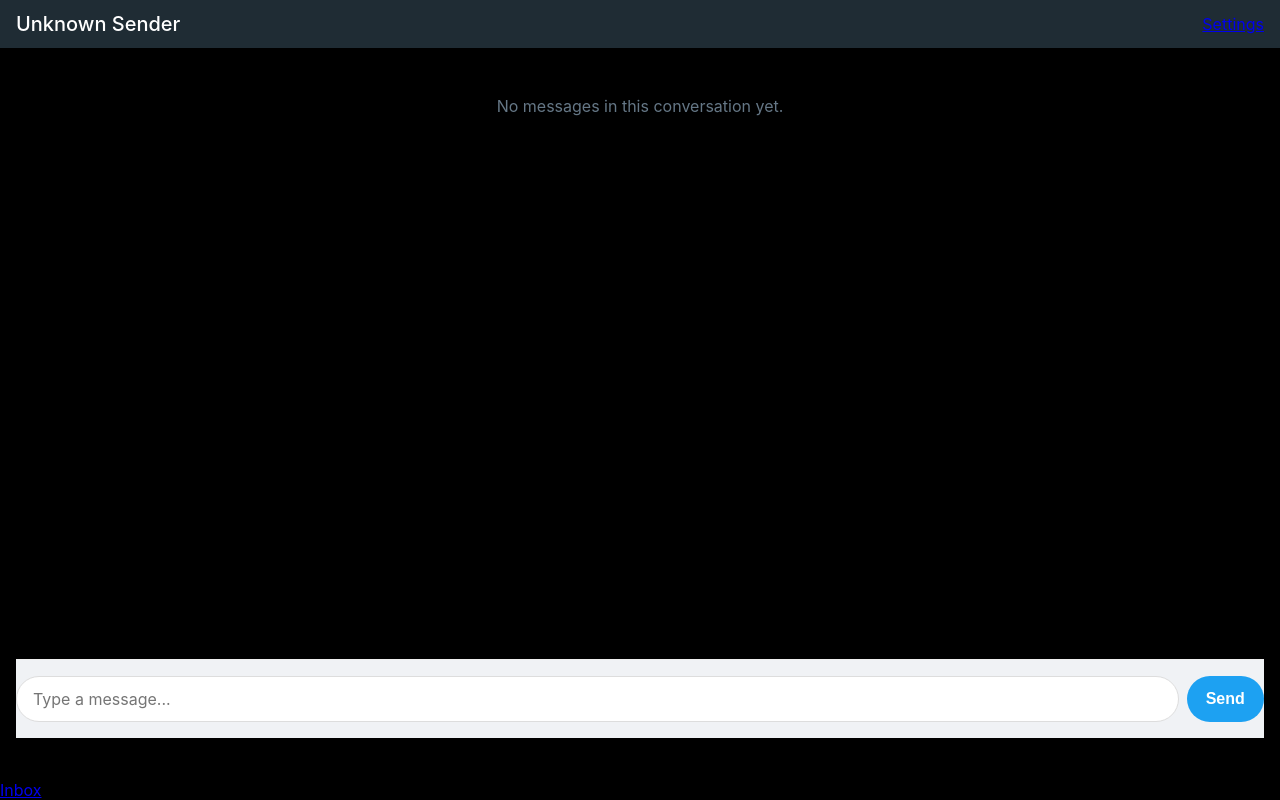
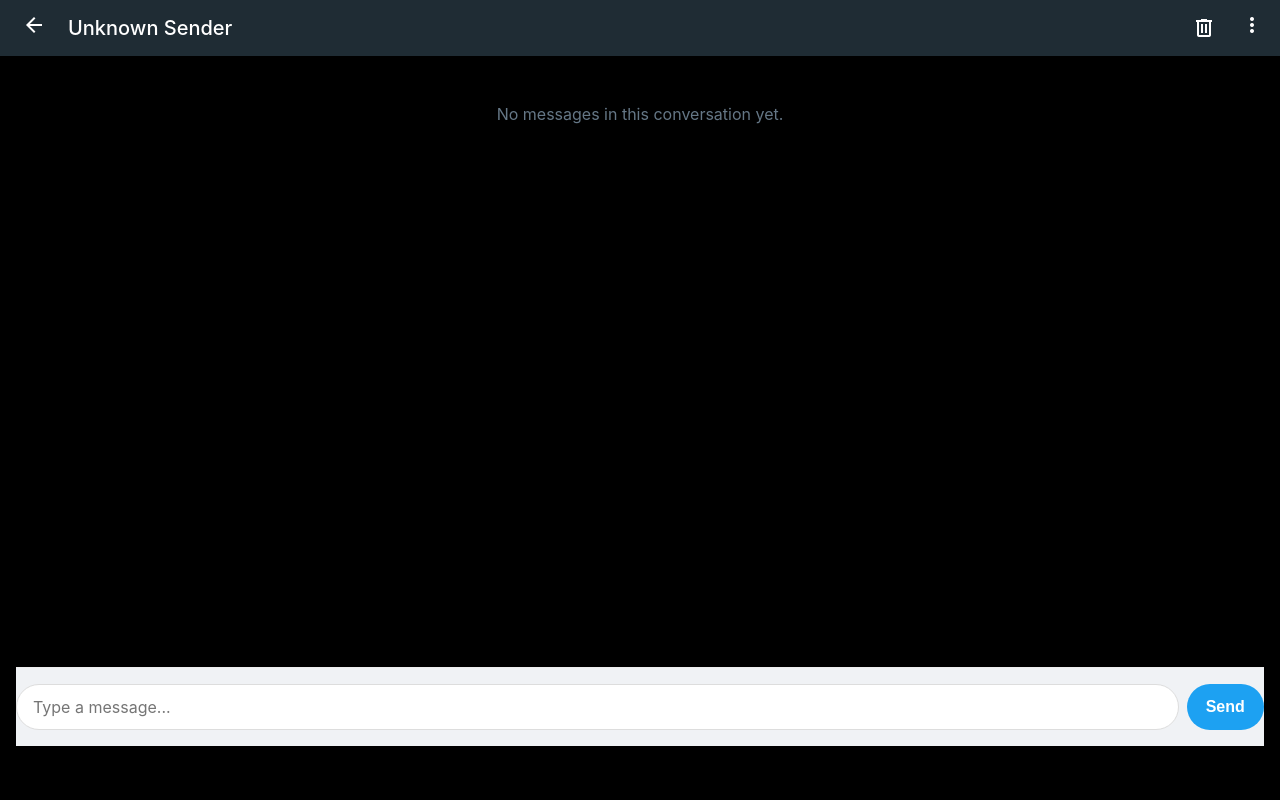
Before and after one commit to VictorPaulArony/sms-simulator, a React (Vite) app: page /conversation/1 in a window 1280 px wide. Built offline with nearby package versions, Linux system fonts and the light colour scheme.

Commit message:
feat: enhance Layout component with dynamic rightElement based on pageType and showSettingsLink

```diff
--- a/src/components/Layout.tsx
+++ b/src/components/Layout.tsx
@@ -6,21 +6,45 @@ import './Layout.css';
 interface LayoutProps {
   children: React.ReactNode;
   title: string;
+  showSettingsLink?: boolean;
+  pageType?: 'inbox' | 'conversation' | 'settings';
 }
 
-const Layout: React.FC<LayoutProps> = ({ children, title }) => {
+const Layout: React.FC<LayoutProps> = ({ children, title, showSettingsLink, pageType }) => {
+  let rightElement = null;
+  if (pageType === 'inbox') {
+    rightElement = (
+      <>
+        <span className="material-symbols-outlined">search</span>
+        <span className="material-symbols-outlined">delete</span>
+        {showSettingsLink && <NavLink to="/settings" className="settings-link">
+          <span className="material-symbols-outlined">more_vert</span>
+        </NavLink>}
+      </>
+    );
+  } else if (pageType === 'conversation') {
+    rightElement = (
+      <>
+        <span className="material-symbols-outlined">delete</span>
+        {showSettingsLink && <NavLink to="/settings" className="settings-link">
+          <span className="material-symbols-outlined">more_vert</span>
+        </NavLink>}
+      </>
+    );
+  } else if (showSettingsLink) {
+    rightElement = <NavLink to="/settings" className="settings-link">
+      <span className="material-symbols-outlined">more_vert</span>
+    </NavLink>;
+  }
+
   return (
     <div className="layout">
       <Header
         title={title}
-        rightElement={
-          <NavLink to="/settings">Settings</NavLink>
-        }
+        showBackButton={pageType === 'conversation'}
+        rightElement={rightElement}
       />
       <main className="content">{children}</main>
-      <nav className="bottom-nav">
-        <NavLink to="/" end>Inbox</NavLink>
-      </nav>
     </div>
   );
 };
```
